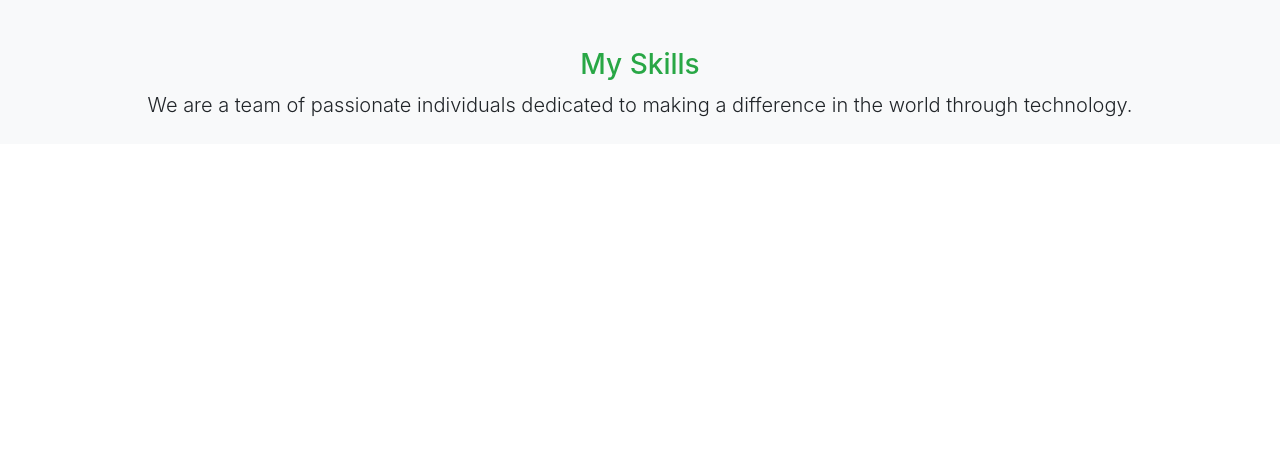
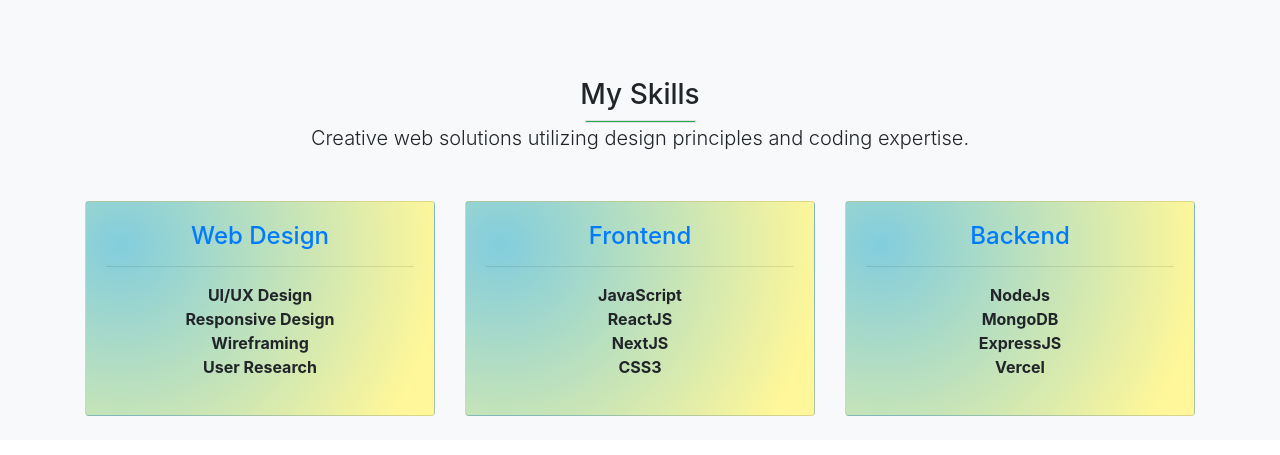
Before and after one commit to rkgupta-dev/my-portfolio, a Vue app: page /about in a window 1280 px wide. Shown: the part 641-1096 px from the top of the page. Before the commit the page ends 809 px from the top, so only its background shows below. Built offline with nearby package versions, Linux system fonts and the light colour scheme.

Commit message:
updates AboutPage

```diff
--- a/src/components/AboutPage.vue
+++ b/src/components/AboutPage.vue
@@ -4,8 +4,9 @@
       <b-col md="12" class="mt-5">
         <h1 class="text-center">About Me</h1>
         <p class="lead text-center">
-          We are a team of passionate individuals dedicated to making a
-          difference in the world through technology.
+          I’m a creative developer passionate about using technology to solve
+          real-world problems and improve user experiences in the digital
+          landscape.
         </p>
       </b-col>
     </b-row>
@@ -41,13 +42,57 @@
             </b-button>
           </div>
         </b-col>
-        <hr/>
         <b-col md="12" class="my-2">
-          <h3 class="text-center text-success">My Skills</h3>
+          <h3 class="text-center">My Skills</h3>
+          <div
+            class="border bg-success mt-2 mx-auto"
+            style="width: 10%; height: 3px"
+          ></div>
           <p class="lead text-center">
-            We are a team of passionate individuals dedicated to making a
-            difference in the world through technology.
+            Creative web solutions utilizing design principles and coding expertise.
           </p>
+        </b-col>
+
+        <!-- Web Design Skills -->
+        <b-col md="4" class="my-4">
+          <b-card class="text-center skill-card">
+            <h4 class="text-primary">Web Design</h4>
+            <hr />
+            <ul class="list-unstyled">
+              <li class="font-weight-bold display-5">UI/UX Design</li>
+              <li class="font-weight-bold display-5">Responsive Design</li>
+              <li class="font-weight-bold display-5">Wireframing</li>
+              <li class="font-weight-bold display-5">User Research</li>
+            </ul>
+          </b-card>
+        </b-col>
+
+        <!-- Frontend Skills -->
+        <b-col md="4" class="my-4">
+          <b-card class="text-center skill-card">
+            <h4 class="text-primary">Frontend</h4>
+            <hr />
+            <ul class="list-unstyled">
+              <li class="font-weight-bold display-5">JavaScript</li>
+              <li class="font-weight-bold display-6">ReactJS</li>
+              <li class="font-weight-bold display-6">NextJS</li>
+              <li class="font-weight-bold display-6">CSS3</li>
+            </ul>
+          </b-card>
+        </b-col>
+
+        <!-- Backend Skills -->
+        <b-col md="4" class="my-4">
+          <b-card class="text-center skill-card">
+            <h4 class="text-primary">Backend</h4>
+            <hr />
+            <ul class="list-unstyled">
+              <li class="font-weight-bold display-5">NodeJs</li>
+              <li class="font-weight-bold display-5">MongoDB</li>
+              <li class="font-weight-bold display-5">ExpressJS</li>
+              <li class="font-weight-bold display-5">Vercel</li>
+            </ul>
+          </b-card>
         </b-col>
       </b-row>
     </b-container>
@@ -79,4 +124,35 @@
 .font-size {
   font-size: 1.2rem; /* You can adjust the size as needed */
 }
+
+/* Hover effect for cards */
+.skill-card {
+  transition: transform 0.3s ease, box-shadow 0.3s ease;
+
+  background-image: radial-gradient(
+    circle farthest-corner at 10% 20%,
+    rgba(130, 205, 221, 1) 0%,
+    rgba(255, 247, 153, 1) 90%
+  );
+}
+
+.skill-card:hover {
+  transform: translateY(-10px);
+  box-shadow: 0 8px 16px rgba(0, 0, 0, 0.2);
+}
+
+.fade-in {
+  animation: fadeIn 1s ease-in-out;
+}
+
+@keyframes fadeIn {
+  0% {
+    opacity: 0;
+    transform: translateY(20px);
+  }
+  100% {
+    opacity: 3;
+    transform: translateY(0);
+  }
+}
 </style>
--- a/src/components/ProjectsPage.vue
+++ b/src/components/ProjectsPage.vue
@@ -29,7 +29,7 @@
 
     <!-- Start My Skills Page in ProjectPage.vue-->
     <div>
-      <b-container fluid class="p-4">
+      <b-container fluid class="">
         <div>
           <h1 class="text-center mb-4">My Skills</h1>
           <b-row>
```
